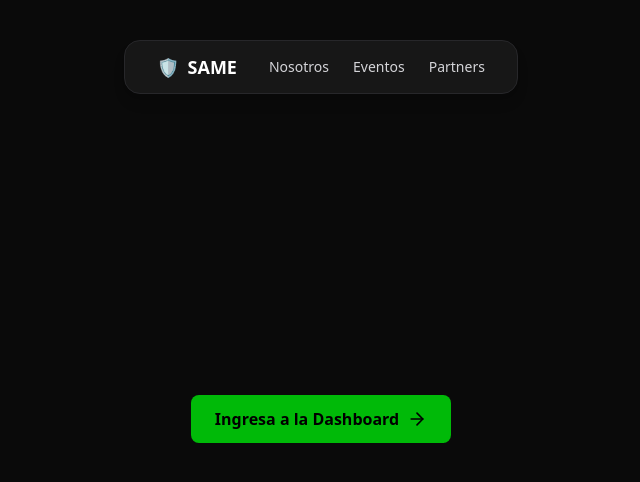
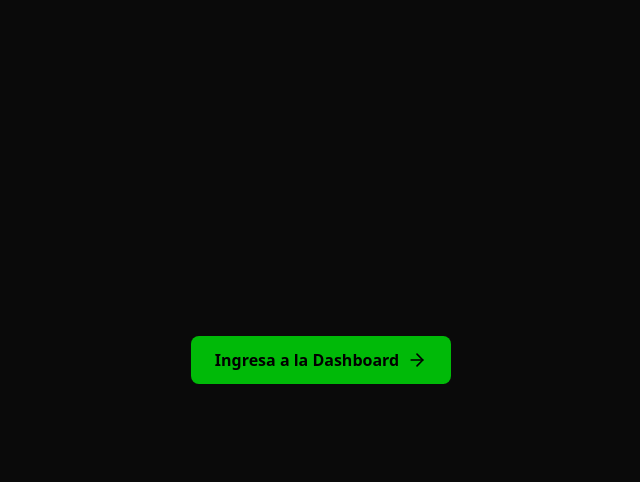
Before and after one commit to Foressi1/same, a React (Vite) app: page / in a window 1280 px wide. Shown: the top 482 px of the page, without its empty margins (319-959 px from the left). Built offline with nearby package versions, Linux system fonts and the light colour scheme.

Commit message:
Fix: Le quité lo feo del inicio

```diff
--- a/src/pages/Login.jsx
+++ b/src/pages/Login.jsx
@@ -12,27 +12,6 @@ export default function Login() {
 
   return (
     <div className="min-h-screen bg-background flex flex-col items-center">
-      {/* Navbar superior simulada */}
-      <nav className="w-full flex justify-center py-6 mt-4">
-        <div className="bg-surface px-8 py-3 rounded-2xl flex items-center gap-8 shadow-lg border border-zinc-800">
-          <div className="flex items-center gap-2 font-bold text-lg">
-            <span className="text-primary">🛡️</span>
-            <span>SAME</span>
-          </div>
-          <div className="flex gap-6 text-sm font-medium text-zinc-300">
-            <a href="#" className="hover:text-white transition-colors">
-              Nosotros
-            </a>
-            <a href="#" className="hover:text-white transition-colors">
-              Eventos
-            </a>
-            <a href="#" className="hover:text-white transition-colors">
-              Partners
-            </a>
-          </div>
-        </div>
-      </nav>
-
       {/* Botón central */}
       <div className="flex-1 flex items-center justify-center -mt-20">
         <button
```
